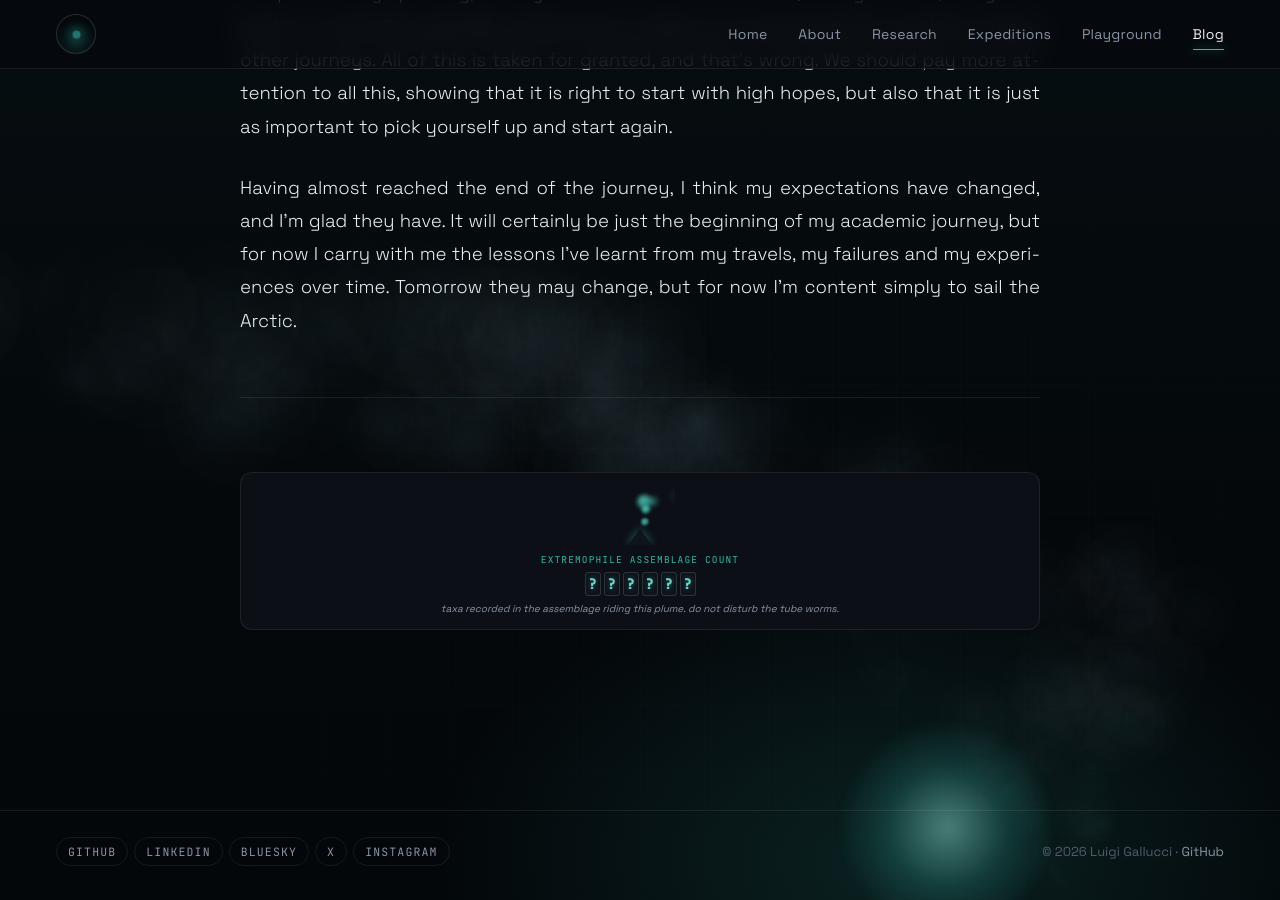
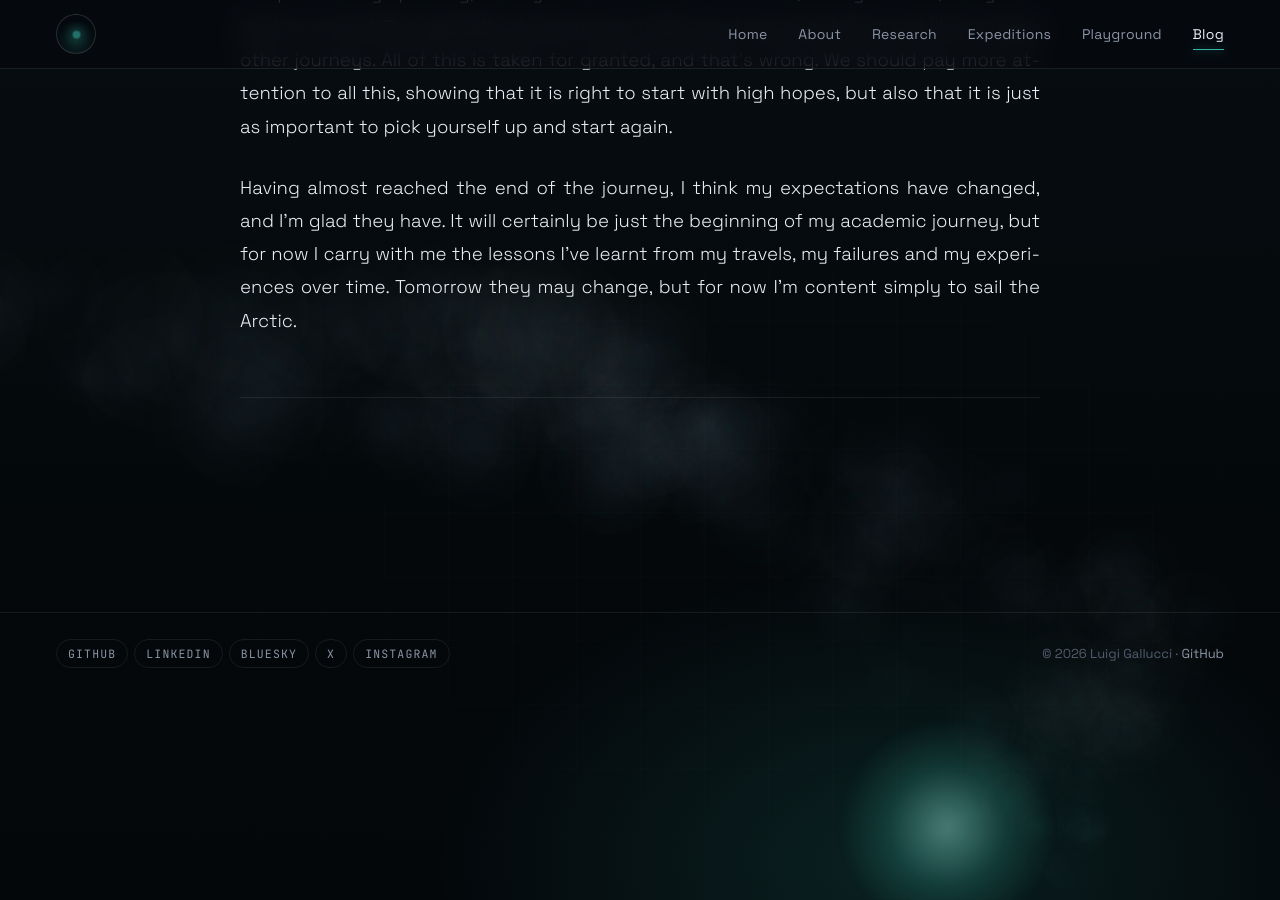
Before and after one commit to l-gallucci/l-gallucci.github.io, a Jekyll site: the page built from _posts/2026-07-31-what-i-was-expecting-from-my-phd-and-why-i-was-totally-wrong.md, in a window 1280 px wide and 900 px high, scrolled down 3428 px. Built offline with Jekyll 4.4.1, drawn with Linux system fonts in a browser that asks for light colours; some of the changed lines change nothing that is shown.

Commit message:
new changes

```diff
--- a/_includes/visitor-counter.html
+++ b/_includes/visitor-counter.html
@@ -16,7 +16,10 @@
   var el = document.currentScript.previousElementSibling;
   var key = el.querySelector('.vc-vent').getAttribute('data-counter-key') || 'unknown';
   var digitsEl = el.querySelector('.vc-digits');
-  fetch('https://abacus.jasoncameron.dev/hit/lgallucci-personalsite/' + key)
+  var isOwner = localStorage.getItem('vc_owner') === '1';
+  var endpoint = (isOwner ? 'https://abacus.jasoncameron.dev/get/' : 'https://abacus.jasoncameron.dev/hit/')
+    + 'lgallucci-personalsite/' + key;
+  fetch(endpoint)
     .then(function(r){ return r.json(); })
     .then(function(data){
       var val = String(data.value).padStart(6, '0').slice(-6);
--- a/_layouts/post.html
+++ b/_layouts/post.html
@@ -43,5 +43,5 @@
     {% else %}<span></span>{% endif %}
   </nav>
 
-  {% include visitor-counter.html %}
+  {% comment %} {% include visitor-counter.html %} {% endcomment %}
 </article>
```
